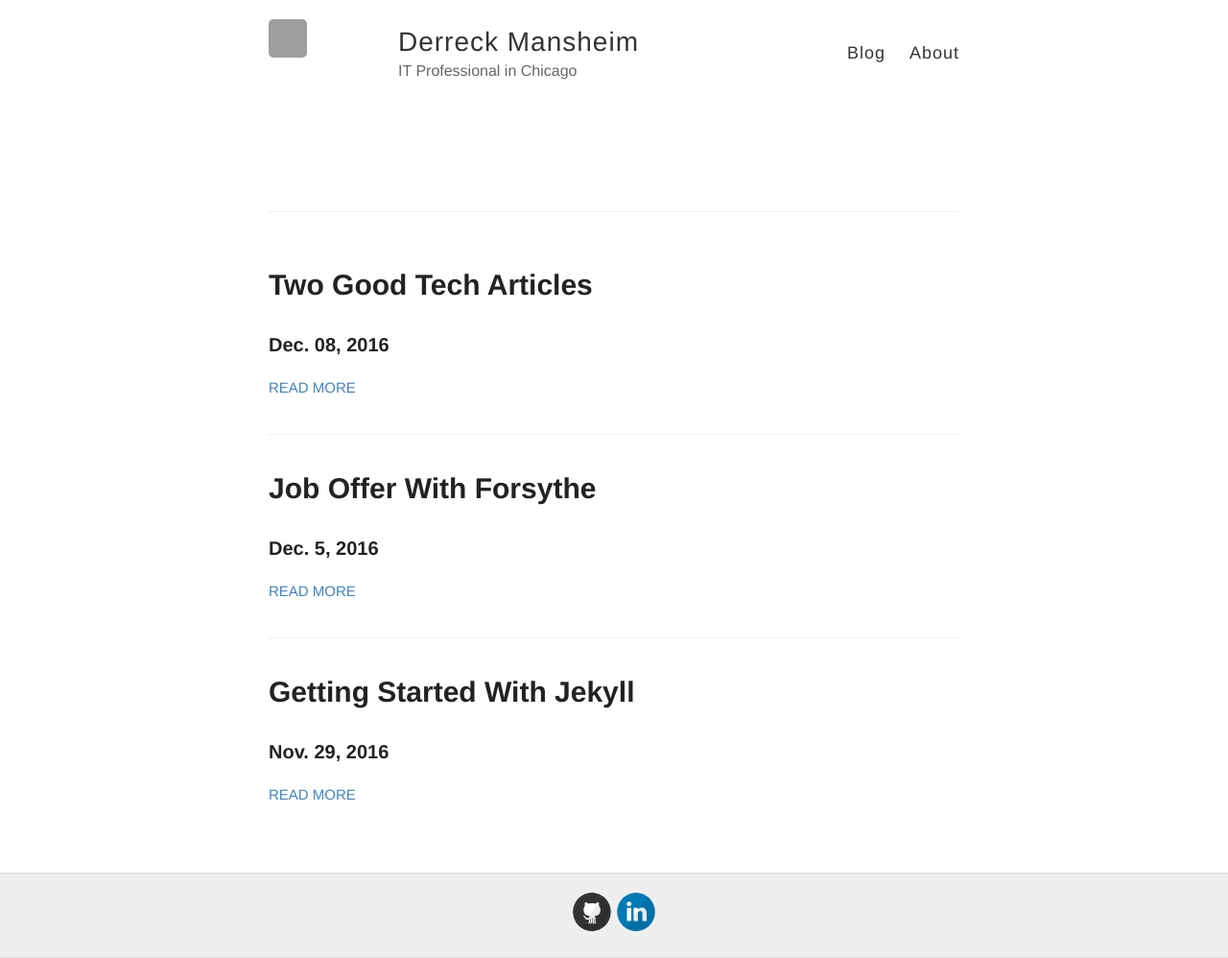
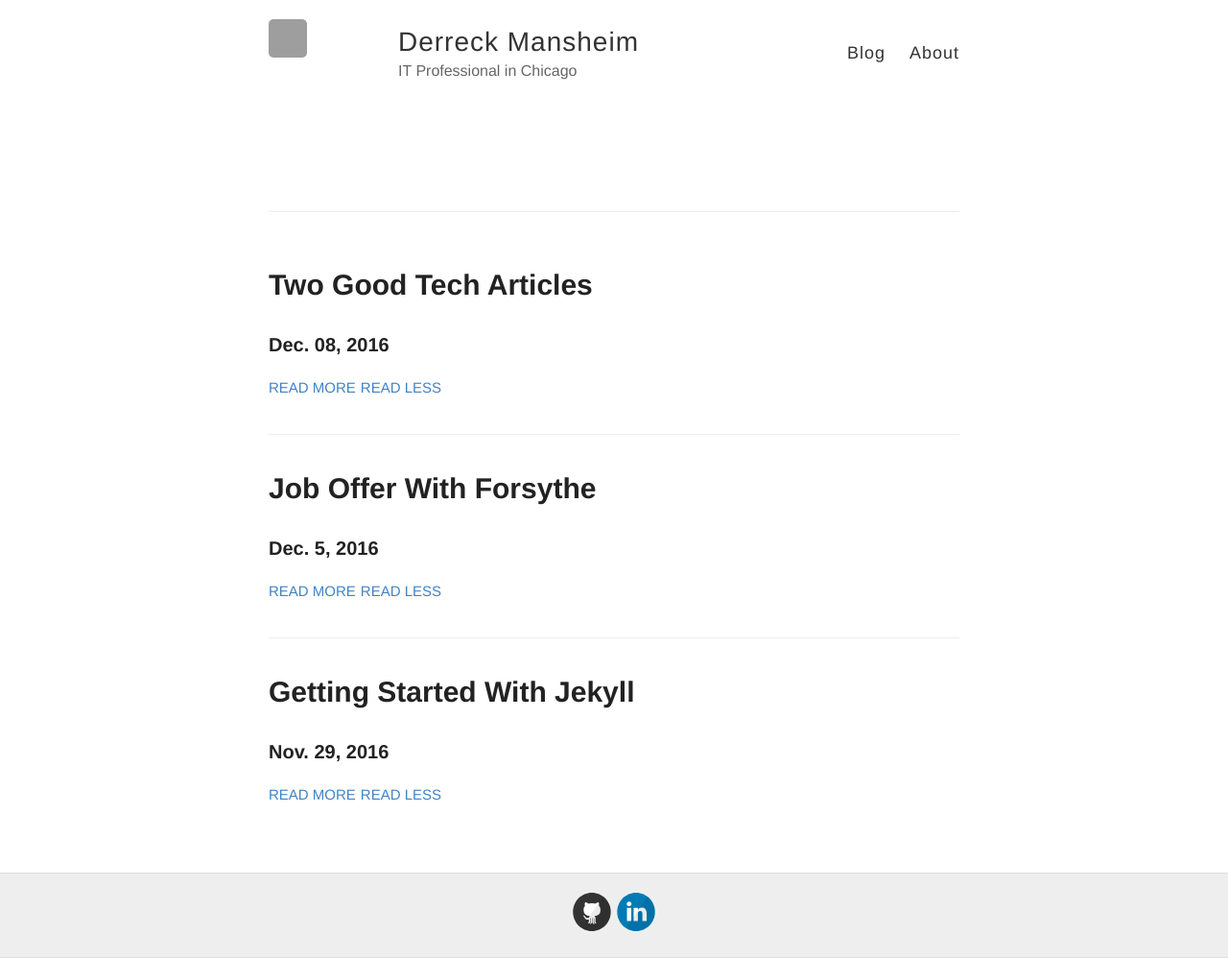
Before and after one commit to DerreckM/DerreckM.github.io, a Jekyll site: the page built from index.html, in a window 1280 px wide. Shown: the whole page at 96% size. Built offline with Jekyll 4.4.1, drawn with Linux system fonts in a browser that asks for light colours; grey boxes are pictures that could not be loaded.

Commit message:
modified index.html

```diff
--- a/index.html
+++ b/index.html
@@ -13,7 +13,7 @@ layout: default
       </div>
 
       <a href="{{ site.baseurl }}{{ post.url }}" class="read-more">Read More</a>
-    </article>
+      <a href="{{ site.baseurl }}{{ post.url }}" class="read-less">Read Less</a>
     </article>
   {% endfor %}
 </div>
```
